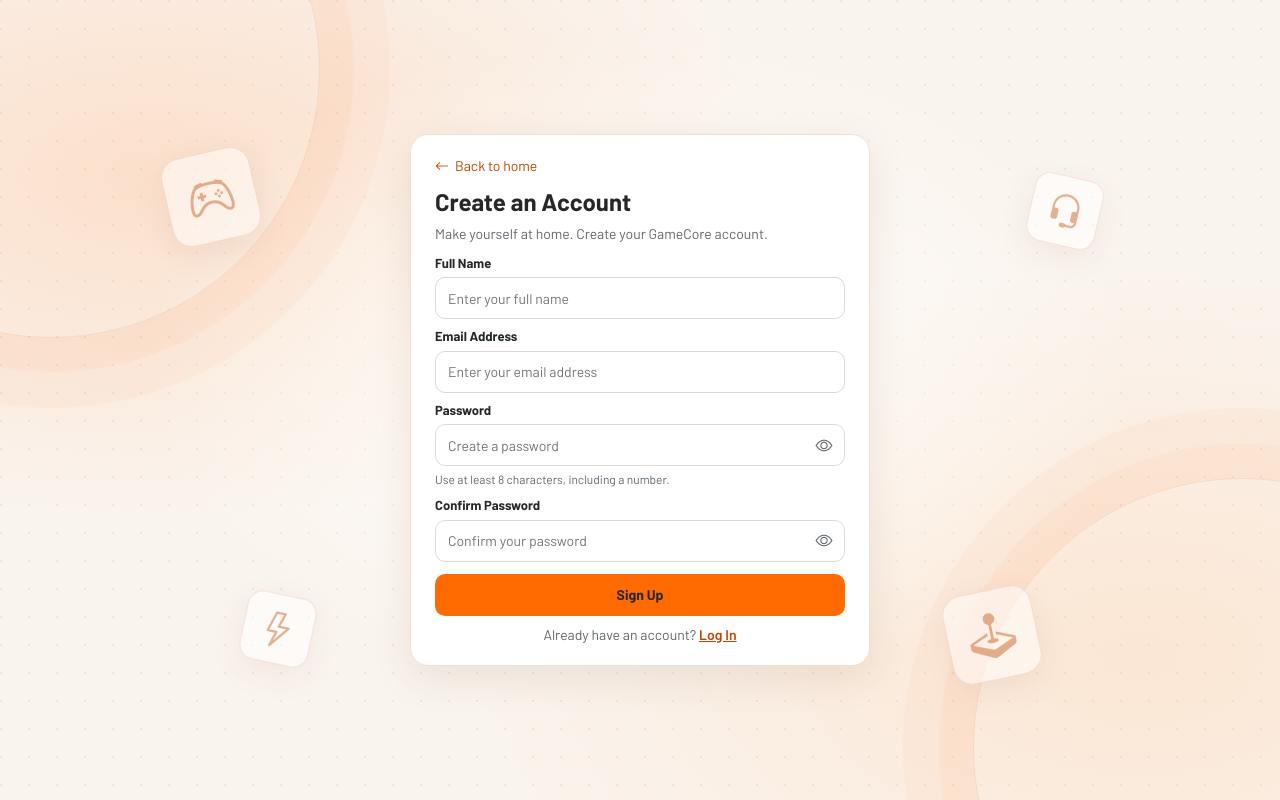
After one commit to ZaidAlqaryouti2002/Gamecore, a Laravel app: page /register in a window 1280 px wide. The commit adds this page. Run offline with Laravel 12, Linux system fonts and the light colour scheme.

Commit message:
Add GameCore authentication and style sign in and registration

```diff
--- a/app/Models/User.php
+++ b/app/Models/User.php
@@ -45,6 +45,7 @@ class User extends Authenticatable
         return [
             'email_verified_at' => 'datetime',
             'password' => 'hashed',
+            'is_active' => 'boolean',
         ];
     }
 
--- a/bootstrap/app.php
+++ b/bootstrap/app.php
@@ -1,8 +1,10 @@
 <?php
 
+use App\Http\Middleware\AdminMiddleware;
 use Illuminate\Foundation\Application;
 use Illuminate\Foundation\Configuration\Exceptions;
 use Illuminate\Foundation\Configuration\Middleware;
+use Illuminate\Http\Request;
 
 return Application::configure(basePath: dirname(__DIR__))
     ->withRouting(
@@ -11,7 +13,9 @@ return Application::configure(basePath: dirname(__DIR__))
         health: '/up',
     )
     ->withMiddleware(function (Middleware $middleware): void {
-        //
+        $middleware->alias(['admin' => AdminMiddleware::class]);
+        $middleware->redirectGuestsTo(fn (Request $request) => route($request->is('admin/*') ? 'admin.login' : 'login'));
+        $middleware->redirectUsersTo(fn (Request $request) => route($request->user()?->role === 'admin' ? 'admin.dashboard' : 'home'));
     })
     ->withExceptions(function (Exceptions $exceptions): void {
         //
--- /dev/null
+++ b/public/css/gamecore-auth.css
@@ -0,0 +1,197 @@
+:root {
+  --orange: #ff6b00;
+  --action: #bd4700;
+  --text: #252729;
+  --muted: #62676c;
+  --glow: rgb(255 107 0 / 12%);
+}
+
+*, *::before, *::after { box-sizing: border-box; }
+
+body {
+  margin: 0;
+  background: radial-gradient(circle at 1px 1px, rgb(189 71 0 / 10%) 1px, transparent 1.5px) 0 0 / 26px 26px,
+              linear-gradient(145deg, #ffeddf, #fff8f1 52%, #f4f0ec);
+  color: var(--text);
+  font: 400 14px/1.5 "Barlow", Arial, sans-serif;
+}
+
+a { color: var(--action); }
+a:hover { color: #923600; }
+button, input { font: inherit; }
+button { cursor: pointer; }
+:focus-visible { outline: 2px solid var(--action); outline-offset: 3px; }
+
+.skip-link {
+  position: absolute;
+  top: 8px;
+  left: 16px;
+  z-index: 1;
+  padding: 8px 12px;
+  transform: translateY(-150%);
+  background: white;
+}
+.skip-link:focus { transform: none; }
+
+.auth-backdrop {
+  position: fixed;
+  inset: 0;
+  overflow: hidden;
+  pointer-events: none;
+}
+
+.auth-backdrop span {
+  position: absolute;
+  display: grid;
+  place-items: center;
+  width: clamp(58px, 7vw, 96px);
+  aspect-ratio: 1;
+  border: 1px solid rgb(189 71 0 / 18%);
+  border-radius: 22%;
+  background: rgb(255 255 255 / 35%);
+  color: rgb(189 71 0 / 31%);
+  font-size: clamp(28px, 3.6vw, 50px);
+}
+
+.auth-backdrop span:nth-child(1) { top: 19%; left: 13%; transform: rotate(-13deg); }
+.auth-backdrop span:nth-child(2) { top: 22%; right: 14%; transform: rotate(13deg); }
+.auth-backdrop span:nth-child(3) { bottom: 17%; left: 19%; transform: rotate(12deg); }
+.auth-backdrop span:nth-child(4) { bottom: 15%; right: 19%; transform: rotate(-12deg); }
+
+@media (max-width: 800px) {
+  .auth-backdrop span { display: none; }
+}
+
+.auth-theme-soft {
+  background:
+    radial-gradient(ellipse at 50% 46%, #fffdf9 0%, transparent 55%),
+    radial-gradient(ellipse at 12% 22%, rgb(255 166 104 / 26%), transparent 39%),
+    radial-gradient(ellipse at 89% 82%, rgb(255 196 144 / 28%), transparent 42%),
+    radial-gradient(circle at 1px 1px, rgb(189 71 0 / 10%) 1px, transparent 1.5px) 0 0 / 28px 28px,
+    #faf4ee;
+}
+
+.auth-theme-soft .auth-backdrop::before,
+.auth-theme-soft .auth-backdrop::after {
+  position: absolute;
+  width: clamp(280px, 42vw, 720px);
+  aspect-ratio: 1;
+  border: 1px solid rgb(189 71 0 / 11%);
+  border-radius: 50%;
+  box-shadow: 0 0 0 34px rgb(255 107 0 / 4%), 0 0 0 70px rgb(255 107 0 / 3%);
+  content: "";
+}
+
+.auth-theme-soft .auth-backdrop::before { top: -25%; left: -17%; }
+.auth-theme-soft .auth-backdrop::after { right: -18%; bottom: -27%; }
+
+.auth-theme-soft .auth-backdrop span {
+  z-index: 1;
+  border-color: rgb(189 71 0 / 13%);
+  background: rgb(255 255 255 / 50%);
+  color: rgb(189 71 0 / 41%);
+  box-shadow: 0 10px 32px rgb(125 62 23 / 7%);
+}
+
+.auth-theme-soft .auth-backdrop span:nth-child(2),
+.auth-theme-soft .auth-backdrop span:nth-child(3) {
+  width: clamp(48px, 5.5vw, 76px);
+  font-size: clamp(23px, 2.8vw, 36px);
+}
+
+@media (max-width: 800px) {
+  .auth-theme-soft .auth-backdrop::before { left: -200px; }
+  .auth-theme-soft .auth-backdrop::after { right: -210px; }
+}
+
+.auth-layout {
+  position: relative;
+  display: grid;
+  justify-items: center;
+  align-content: safe center;
+  min-height: 100vh;
+  min-height: 100dvh;
+  padding: 24px 16px;
+}
+
+.auth-panel {
+  width: min(100%, 460px);
+  padding: 20px 24px;
+  border: 1px solid #f0dfd1;
+  border-radius: 18px;
+  background: white;
+  box-shadow: 0 12px 40px rgb(98 50 17 / 10%);
+}
+
+.back-to-store { display: inline-flex; gap: 6px; margin-bottom: 12px; text-decoration: none; }
+.back-to-store:hover { text-decoration: underline; }
+.auth-heading { margin-bottom: 10px; }
+.auth-heading h1 { margin: 0 0 6px; font-size: 24px; line-height: 1.2; }
+.auth-heading p { margin: 0; color: var(--muted); }
+#account-form { display: grid; gap: 8px; }
+.form-field { display: grid; gap: 4px; }
+.form-field > label { font-size: 13px; font-weight: 700; }
+
+.form-field input {
+  width: 100%;
+  min-height: 42px;
+  padding: 8px 12px;
+  border: 1px solid #dfd8d2;
+  border-radius: 10px;
+  background: white;
+  color: var(--text);
+}
+
+.form-field input:hover { border-color: #c88b65; }
+.form-field input:focus {
+  border-color: var(--action);
+  outline: 2px solid transparent;
+  box-shadow: 0 0 0 2px var(--glow);
+}
+@media (forced-colors: active) {
+  .form-field input:focus { outline-color: Highlight; }
+}
+
+.password-field { position: relative; }
+.password-field input { padding-right: 48px; }
+.password-toggle {
+  position: absolute;
+  inset: 1px 1px 1px auto;
+  width: 40px;
+  border: 0;
+  border-radius: 9px;
+  background: transparent;
+  color: var(--muted);
+  font-size: 17px;
+}
+.password-toggle:hover { background: #fff0e5; color: var(--action); }
+
+.field-help { margin: 0; color: var(--muted); font-size: 12px; }
+.checkbox-label { display: flex; align-items: center; gap: 8px; }
+.checkbox-label input { width: 16px; height: 16px; margin: 0; accent-color: var(--action); }
+
+.auth-submit {
+  min-height: 42px;
+  margin-top: 4px;
+  padding: 8px 16px;
+  border: 0;
+  border-radius: 10px;
+  background: var(--orange);
+  color: var(--text);
+  font-weight: 700;
+}
+.auth-submit:hover { background-color: color-mix(in srgb, var(--orange) 88%, white); }
+.auth-switch { margin: 8px 0 0; text-align: center; color: var(--muted); }
+.auth-switch a { font-weight: 600; }
+.auth-message { margin: 0; padding: 10px 12px 10px 30px; border-radius: 10px; background: #fff0f0; color: #962525; }
+
+@media (max-width: 600px) {
+  .auth-panel { padding: 20px; }
+  .auth-heading h1 { font-size: 22px; }
+}
+
+@media (prefers-reduced-motion: no-preference) {
+  .form-field input, .auth-submit, .password-toggle {
+    transition: border-color 150ms ease, box-shadow 150ms ease, background-color 150ms ease;
+  }
+}
--- /dev/null
+++ b/public/js/password-toggle.js
@@ -0,0 +1,14 @@
+document.querySelectorAll(".password-toggle").forEach(function (button) {
+  button.addEventListener("click", function () {
+    const input = document.getElementById(button.dataset.password);
+    const showPassword = input.type === "password";
+    input.type = showPassword ? "text" : "password";
+
+    const fieldName = input.id === "confirm-password" ? "confirm password" : "password";
+    const label = (showPassword ? "Hide " : "Show ") + fieldName;
+    button.setAttribute("aria-label", label);
+    button.setAttribute("title", label);
+    button.setAttribute("aria-pressed", String(showPassword));
+    button.querySelector("i").className = showPassword ? "bi bi-eye-slash" : "bi bi-eye";
+  });
+});
--- /dev/null
+++ b/resources/views/auth/register.blade.php
@@ -0,0 +1,64 @@
+@extends('layouts.store-auth')
+
+@section('title', 'Create an Account')
+
+@section('content')
+  <a class="skip-link" href="#account-form">Skip to registration</a>
+  <main class="auth-layout">
+    <section class="auth-panel" aria-labelledby="auth-title">
+      <a class="back-to-store" href="{{ route('home') }}">
+      <i class="bi bi-arrow-left" aria-hidden="true"></i> Back to home
+      </a>
+      <header class="auth-heading">
+        <h1 id="auth-title">Create an Account</h1>
+        <p>Make yourself at home. Create your GameCore account.</p>
+      </header>
+      <form id="account-form" method="POST" action="{{ route('register.store') }}">
+        @csrf
+        <div class="form-field">
+          <label for="full-name">Full Name</label>
+          <input id="full-name" name="name" value="{{ old('name') }}" type="text" autocomplete="name"
+            placeholder="Enter your full name" minlength="2" maxlength="80" required>
+        </div>
+        <div class="form-field">
+          <label for="email">Email Address</label>
+          <input id="email" name="email" value="{{ old('email') }}" type="email" autocomplete="username"
+            placeholder="Enter your email address" maxlength="254" required>
+        </div>
+        <div class="form-field">
+          <label for="password">Password</label>
+          <div class="password-field">
+            <input id="password" name="password" type="password" autocomplete="new-password"
+              placeholder="Create a password" minlength="8" aria-describedby="password-help" required>
+            <button class="password-toggle" type="button" data-password="password"
+              aria-controls="password" aria-label="Show password" aria-pressed="false" title="Show password">
+              <i class="bi bi-eye" aria-hidden="true"></i>
+            </button>
+          </div>
+          <p class="field-help" id="password-help">Use at least 8 characters, including a number.</p>
+        </div>
+        <div class="form-field">
+          <label for="confirm-password">Confirm Password</label>
+          <div class="password-field">
+            <input id="confirm-password" name="password_confirmation" type="password"
+              autocomplete="new-password" placeholder="Confirm your password" required>
+            <button class="password-toggle" type="button" data-password="confirm-password"
+              aria-controls="confirm-password" aria-label="Show confirm password"
+              aria-pressed="false" title="Show confirm password">
+              <i class="bi bi-eye" aria-hidden="true"></i>
+            </button>
+          </div>
+        </div>
+        @if ($errors->any())
+          <ul class="auth-message" role="alert">
+            @foreach ($errors->all() as $error)
+              <li>{{ $error }}</li>
+            @endforeach
+          </ul>
+        @endif
+        <button class="auth-submit" id="submit-button" type="submit">Sign Up</button>
+      </form>
+      <p class="auth-switch">Already have an account? <a href="{{ route('login') }}">Log In</a></p>
+    </section>
+  </main>
+@endsection
--- /dev/null
+++ b/resources/views/layouts/store-auth.blade.php
@@ -0,0 +1,24 @@
+<!DOCTYPE html>
+<html lang="en">
+<head>
+  <meta charset="UTF-8">
+  <meta name="viewport" content="width=device-width, initial-scale=1.0">
+  <title>GameCore | @yield('title')</title>
+  <link rel="icon" href="{{ asset('gamecore-favicon.svg') }}" type="image/svg+xml">
+  <link rel="preconnect" href="https://fonts.googleapis.com">
+  <link rel="preconnect" href="https://fonts.gstatic.com" crossorigin>
+  <link href="https://fonts.googleapis.com/css2?family=Barlow:wght@400;500;600;700;800&amp;display=swap" rel="stylesheet">
+  <link rel="stylesheet" href="{{ asset('vendor/bootstrap-icons/bootstrap-icons.min.css') }}">
+  <link rel="stylesheet" href="{{ asset('css/gamecore-auth.css') }}">
+</head>
+<body class="auth-theme-soft">
+  <div class="auth-backdrop" aria-hidden="true">
+    <span><i class="bi bi-controller"></i></span>
+    <span><i class="bi bi-headset"></i></span>
+    <span><i class="bi bi-lightning"></i></span>
+    <span><i class="bi bi-joystick"></i></span>
+  </div>
+  @yield('content')
+  <script src="{{ asset('js/password-toggle.js') }}" defer></script>
+</body>
+</html>
--- a/routes/web.php
+++ b/routes/web.php
@@ -1,9 +1,35 @@
 <?php
 
+use App\Http\Controllers\Auth\AuthenticatedSessionController;
+use App\Http\Controllers\Auth\CustomerAuthController;
 use Illuminate\Support\Facades\Route;
 
 Route::get('/', function () {
     return view('welcome');
+})->name('home');
+
+Route::middleware('guest')->group(function () {
+    Route::view('/login', 'auth.login')->name('login');
+    Route::post('/login', [CustomerAuthController::class, 'login'])->middleware('throttle:5,1')->name('login.store');
+    Route::view('/register', 'auth.register')->name('register');
+    Route::post('/register', [CustomerAuthController::class, 'register'])->middleware('throttle:5,1')->name('register.store');
 });
 
-Route::view('/admin/dashboard', 'admin.dashboard')->name('admin.dashboard');
+Route::post('/logout', [CustomerAuthController::class, 'logout'])->middleware('auth')->name('logout');
+
+Route::prefix('admin')->name('admin.')->group(function () {
+    Route::middleware('guest')->group(function () {
+        Route::get('/login', [AuthenticatedSessionController::class, 'create'])->name('login');
+        Route::post('/login', [AuthenticatedSessionController::class, 'store'])
+            ->middleware('throttle:5,1')
+            ->name('login.store');
+    });
+
+    Route::post('/logout', [AuthenticatedSessionController::class, 'destroy'])
+        ->middleware('auth')
+        ->name('logout');
+
+    Route::view('/dashboard', 'admin.dashboard')
+        ->middleware(['auth', 'admin'])
+        ->name('dashboard');
+});
```
Also changed, not shown: app/Http/Controllers/Auth/AuthenticatedSessionController.php (added, +46 -0 lines), app/Http/Controllers/Auth/CustomerAuthController.php (added, +60 -0 lines), app/Http/Middleware/AdminMiddleware.php (added, +19 -0 lines), public/css/admin.css (+44 -0 lines), resources/views/admin/partials/sidebar.blade.php (+5 -4 lines), resources/views/auth/login.blade.php (added, +54 -0 lines), resources/views/welcome.blade.php (+7 -6 lines).
